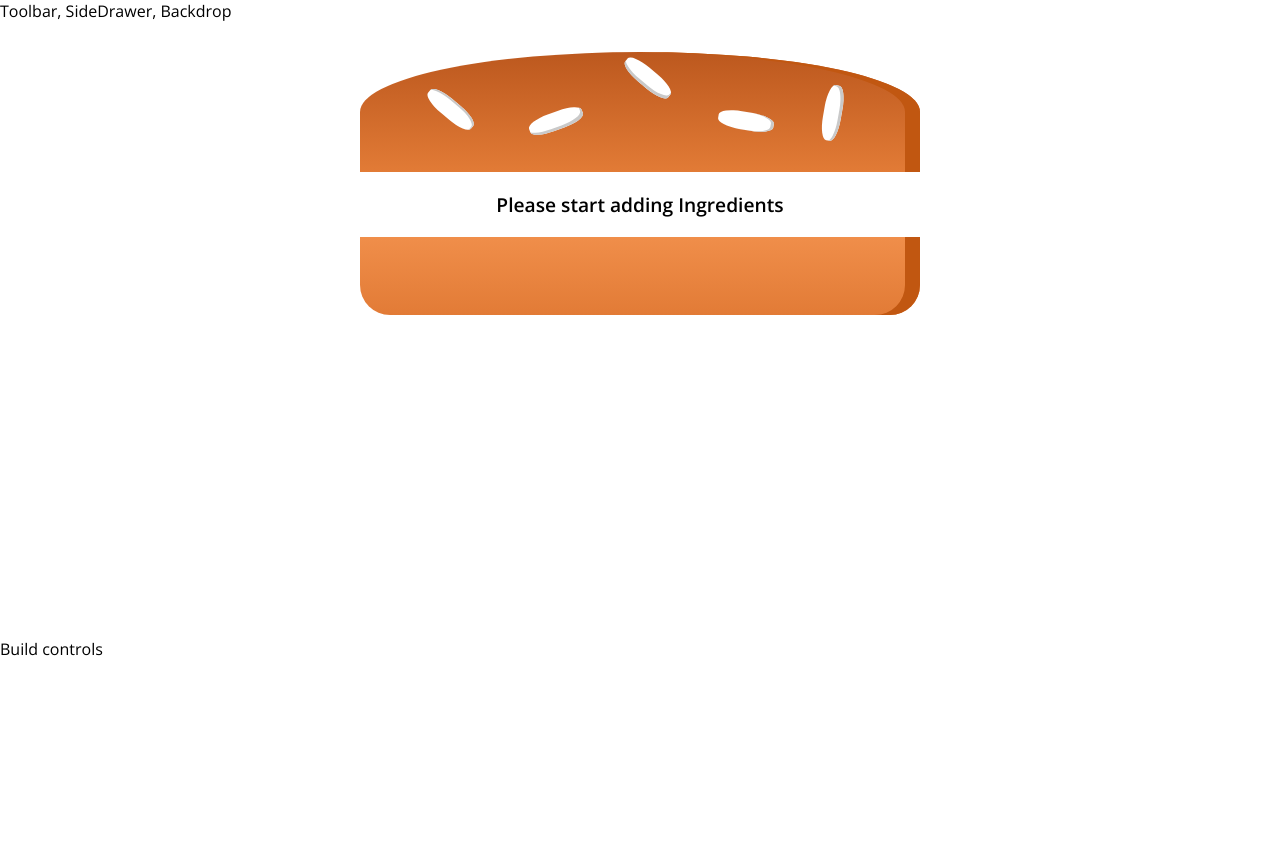
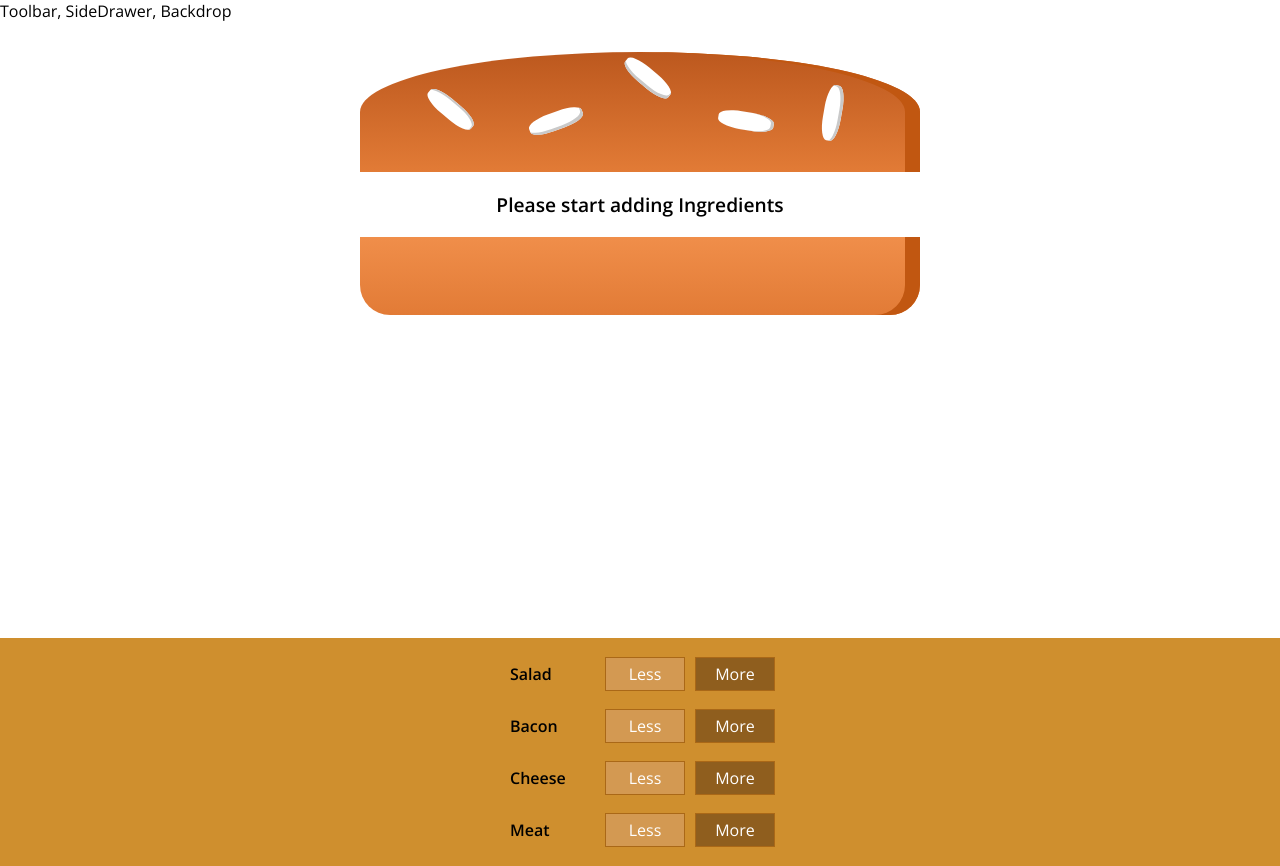
Before and after one commit to supragya27/Burger-Builder-App, a React app: page / in a window 1280 px wide. Before the commit the page ends 800 px from the top, so only its background shows below. Built offline with nearby package versions, Linux system fonts and the light colour scheme.

Commit message:
outputting multiple build controls

```diff
--- /dev/null
+++ b/src/components/Burger/BuildControls/BuildControl/BuildControl.css
@@ -0,0 +1,58 @@
+.BuildControl {
+  display: flex;
+  justify-content: space-between;
+  align-items: center;
+  margin: 5px 0;
+}
+
+.BuildControl button {
+  display: block;
+  font: inherit;
+  padding: 5px;
+  margin: 0 5px;
+  width: 80px;
+  border: 1px solid #aa6817;
+  cursor: pointer;
+  outline: none;
+}
+
+.BuildControl button:disabled {
+  background-color: #ac9980;
+  border: 1px solid #7e7365;
+  color: #ccc;
+  cursor: default;
+}
+
+.BuildControl button:hover:disabled {
+  background-color: #ac9980;
+  color: #ccc;
+  cursor: not-allowed;
+}
+
+.Label {
+  padding: 10px;
+  font-weight: bold;
+  width: 80px;
+}
+
+.BuildControl .Less {
+  background-color: #d39952;
+  color: white;
+}
+
+.BuildControl .More {
+  background-color: #8f5e1e;
+  color: white;
+}
+
+.BuildControl .Less:hover,
+.BuildControl .Less:active {
+  background-color: #daa972;
+  color: white;
+}
+
+.BuildControl .More:hover,
+.BuildControl .More:active {
+  background-color: #99703f;
+  color: white;
+}
--- /dev/null
+++ b/src/components/Burger/BuildControls/BuildControl/BuildControl.js
@@ -0,0 +1,15 @@
+import React from 'react'
+
+import classes from './BuildControl.css'
+
+function BuildControl(props) {
+    return (
+        <div className={classes.BuildControl}>
+            <div className={classes.Label}> {props.label} </div>
+            <button className={classes.Less}>Less</button>
+            <button className={classes.More}>More</button>
+        </div>
+    )
+}
+
+export default BuildControl
--- /dev/null
+++ b/src/components/Burger/BuildControls/BuildControls.css
@@ -0,0 +1,10 @@
+.BuildControls {
+  width: 100%;
+  background-color: #cf8f2e;
+  display: flex;
+  flex-flow: column;
+  align-items: center;
+  box-shadow: 0 2px 1px #ccc;
+  margin: auto;
+  padding: 10px 0;
+}
--- /dev/null
+++ b/src/components/Burger/BuildControls/BuildControls.js
@@ -0,0 +1,22 @@
+import React from 'react'
+import classes from './BuildControls.css'
+import BuildControl from './BuildControl/BuildControl'
+
+const controls=[
+    {label:'Salad', type:'salad'},
+    {label:'Bacon', type:'bacon'},
+    {label:'Cheese', type:'cheese'},
+    {label:'Meat', type:'meat'},
+]
+
+function BuildControls(props) {
+    return (
+        <div className={classes.BuildControls}>
+            {controls.map(ctrl=>(
+                <BuildControl key={ctrl.label} label={ctrl.label}/>
+            ))}
+        </div>
+    )
+}
+
+export default BuildControls
--- a/src/containers/BurgerBuilder/BurgerBuilder.js
+++ b/src/containers/BurgerBuilder/BurgerBuilder.js
@@ -1,4 +1,5 @@
 import React, { Component } from 'react'
+import BuildControls from '../../components/Burger/BuildControls/BuildControls'
 import Burger from '../../components/Burger/Burger'
 import Aux from '../../hoc/Auxiliary'
 
@@ -15,7 +16,7 @@
         return (
             <Aux>
                 <Burger ingredients={this.state.ingredients}/>
-                <div>Build controls</div>
+                <BuildControls/>
             </Aux>
         )
     }
```
